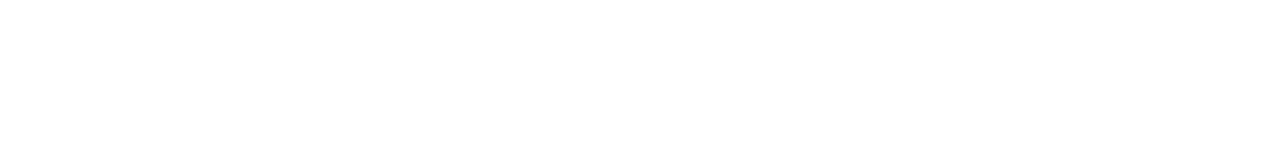
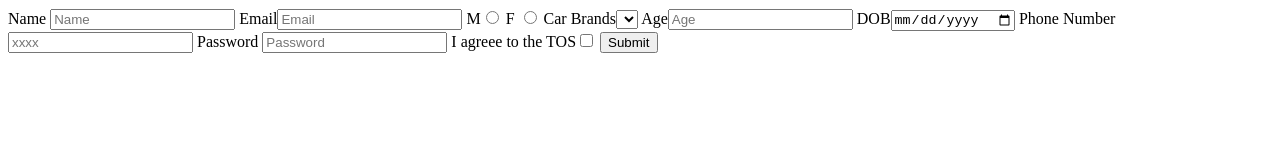
Before and after one commit to acciojob/signup-form-car-ajim9075shaikh, a website: page main.html in a window 1280 px wide. Drawn offline with Linux system fonts and the light colour scheme.

Commit message:
created a submission

```diff
--- a/main.html
+++ b/main.html
@@ -6,7 +6,24 @@
 	<link rel="stylesheet" href="styles.css">
 </head>
 
-<body>
+	<body>
+    <form method="post">
+        <label for="name">Name
+            <input type="text" id="name" placeholder="Name" required>
+        </label>
+        <label for="email">Email<input type="email" id="email" placeholder="Email" required></label>
+        <label for="gender_m,gender_f">M<input type="radio" name="gender" id="gender_m,gender_f" required></label>
+        <label for="gender_m,gender_f">F <input type="radio" name="gender" id="gender_m,gender_f" required></label>
+        <label for="cars"> Car Brands<select id="cars"  required placeholder="--Please choose an option--" ></select></label>
+        <label for="age"> Age<input type="number" id="age" placeholder="Age" required></label>
+        <label for="dob"> DOB<input type="date" id="dob"  required></label>
+        <label for="tel">Phone Number <input type="tel" placeholder="xxxx"></label>
+        <label for="password">Password <input type="password" placeholder="Password" required></label>
+        <label for="tos"> I agreee to the TOS<input type="checkbox" id="tos" required></label>
+        <button type="submit">Submit</button>
+
+</Form>
+
 	<!-- the entire body must be written by student -->
     <script type="text/javascript" src="./script.js">
 </script>
```
